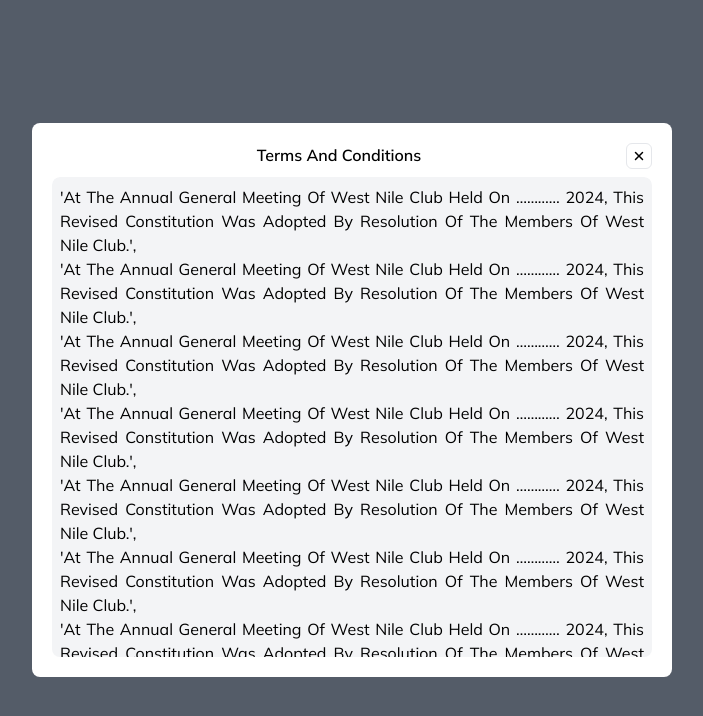
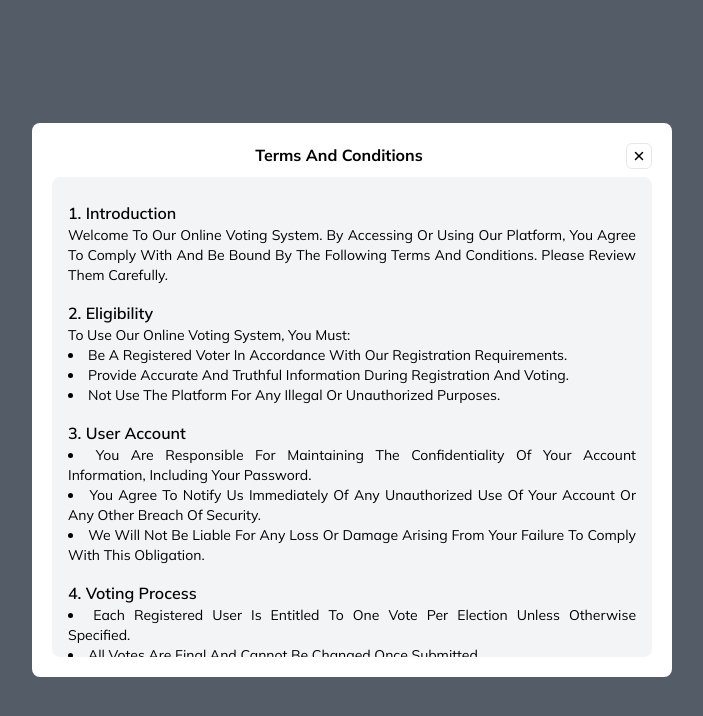
Before and after one commit to Orijadribo/wnc-voting-system, a React (Create React App) app: page /login in a window 1280 px wide. Both pictures are taken after a click on the element "Terms And Conditions". Shown: the top 716 px of the page, without its empty margins (288-991 px from the left). Built offline with nearby package versions, Linux system fonts and the light colour scheme; no server answers.

Commit message:
Terms and conditions

```diff
--- a/src/pages/login/LoginModal.jsx
+++ b/src/pages/login/LoginModal.jsx
@@ -1,5 +1,6 @@
 import React from 'react';
 import { IoClose } from 'react-icons/io5';
+import TermsAndConditions from './TermsAndConditions';
 
 const LoginModal = ({ setShowModal, isChecked, setIsChecked }) => {
   const handleCloseModal = () => {
@@ -18,8 +19,8 @@
         <div className='flex items-center justify-center'>
           <div className='flex flex-col gap-2 items-center justify-center capitalize text-center'>
             <div className=' flex flex-row justify-between w-full'>
-              <div className='flex flex-1 flex-col font-semibold'>
-                terms and conditions
+              <div className='flex flex-1 flex-col font-bold'>
+                Terms and Conditions
               </div>
               <div
                 className='cursor-pointer hover:bg-red-600 hover:text-white p-1 rounded-md border hover:border-red-600'
@@ -30,76 +31,7 @@
             </div>
             <div className='flex flex-col gap-2 max-h-[30rem] overflow-y-auto rounded-lg pb-2'>
               <div className='bg-gray-100 p-2 rounded-lg text-justify'>
-                <p>
-                  'At the Annual General Meeting of West Nile Club held on …………
-                  2024, this Revised Constitution was adopted by resolution of
-                  the members of West Nile Club.',
-                </p>
-                <p>
-                  'At the Annual General Meeting of West Nile Club held on …………
-                  2024, this Revised Constitution was adopted by resolution of
-                  the members of West Nile Club.',
-                </p>
-                <p>
-                  'At the Annual General Meeting of West Nile Club held on …………
-                  2024, this Revised Constitution was adopted by resolution of
-                  the members of West Nile Club.',
-                </p>
-                <p>
-                  'At the Annual General Meeting of West Nile Club held on …………
-                  2024, this Revised Constitution was adopted by resolution of
-                  the members of West Nile Club.',
-                </p>
-                <p>
-                  'At the Annual General Meeting of West Nile Club held on …………
-                  2024, this Revised Constitution was adopted by resolution of
-                  the members of West Nile Club.',
-                </p>
-                <p>
-                  'At the Annual General Meeting of West Nile Club held on …………
-                  2024, this Revised Constitution was adopted by resolution of
-                  the members of West Nile Club.',
-                </p>
-                <p>
-                  'At the Annual General Meeting of West Nile Club held on …………
-                  2024, this Revised Constitution was adopted by resolution of
-                  the members of West Nile Club.',
-                </p>
-                <p>
-                  'At the Annual General Meeting of West Nile Club held on …………
-                  2024, this Revised Constitution was adopted by resolution of
-                  the members of West Nile Club.',
-                </p>
-                <p>
-                  'At the Annual General Meeting of West Nile Club held on …………
-                  2024, this Revised Constitution was adopted by resolution of
-                  the members of West Nile Club.',
-                </p>
-                <p>
-                  'At the Annual General Meeting of West Nile Club held on …………
-                  2024, this Revised Constitution was adopted by resolution of
-                  the members of West Nile Club.',
-                </p>
-                <p>
-                  'At the Annual General Meeting of West Nile Club held on …………
-                  2024, this Revised Constitution was adopted by resolution of
-                  the members of West Nile Club.',
-                </p>
-                <p>
-                  'At the Annual General Meeting of West Nile Club held on …………
-                  2024, this Revised Constitution was adopted by resolution of
-                  the members of West Nile Club.',
-                </p>
-                <p>
-                  'At the Annual General Meeting of West Nile Club held on …………
-                  2024, this Revised Constitution was adopted by resolution of
-                  the members of West Nile Club.',
-                </p>
-                <p>
-                  'At the Annual General Meeting of West Nile Club held on …………
-                  2024, this Revised Constitution was adopted by resolution of
-                  the members of West Nile Club.',
-                </p>
+                <TermsAndConditions />
               </div>
               <div className='flex gap-1 md:gap-2 items-center py-2'>
                 <input
@@ -110,7 +42,7 @@
                   onChange={handleCheckboxChange}
                 />
                 <label htmlFor='terms' className='text-xs'>
-                  i have read and understood the terms and conditions
+                  i have read, understood and agree to the terms and conditions.
                 </label>
               </div>
             </div>
--- /dev/null
+++ b/src/pages/login/TermsAndConditions.jsx
@@ -0,0 +1,121 @@
+import React from 'react';
+
+const TermsAndConditions = () => {
+  return (
+    <div className='p-2'>
+      <div className='py-2'>
+        <p className='font-semibold'>1. Introduction</p>
+        <p className='text-sm'>
+          Welcome to our Online Voting System. By accessing or using our
+          platform, you agree to comply with and be bound by the following terms
+          and conditions. Please review them carefully.
+        </p>
+      </div>
+      <div className='py-2'>
+        <p className='font-semibold'>2. Eligibility </p>
+        <p className='text-sm'>To use our Online Voting System, you must:</p>
+        <li className='text-sm list-inside'>
+          Be a registered voter in accordance with our registration
+          requirements.
+        </li>
+        <li className='text-sm'>
+          Provide accurate and truthful information during registration and
+          voting.
+        </li>
+        <li className='text-sm'>
+          Not use the platform for any illegal or unauthorized purposes.
+        </li>
+      </div>
+      <div className='py-2'>
+        <p className='font-semibold'>3. User Account </p>
+        <li className='text-sm list-inside'>
+          You are responsible for maintaining the confidentiality of your
+          account information, including your password.
+        </li>
+        <li className='text-sm'>
+          You agree to notify us immediately of any unauthorized use of your
+          account or any other breach of security.
+        </li>
+        <li className='text-sm'>
+          We will not be liable for any loss or damage arising from your failure
+          to comply with this obligation.
+        </li>
+      </div>
+      <div className='py-2'>
+        <p className='font-semibold'>4. Voting Process </p>
+        <li className='text-sm'>
+          Each registered user is entitled to one vote per election unless
+          otherwise specified.
+        </li>
+        <li className='text-sm'>
+          All votes are final and cannot be changed once submitted.
+        </li>
+        <li className='text-sm'>
+          The voting period will be clearly communicated, and votes must be cast
+          within this period.
+        </li>
+      </div>
+      <div className='py-2'>
+        <p className='font-semibold'>5. Data Privacy</p>
+        <li className='text-sm'>
+          We are committed to protecting your privacy. All personal data will be
+          handled in accordance with our Privacy Policy.
+        </li>
+        <li className='text-sm'>
+          By using the platform, you consent to the collection, use, and sharing
+          of your information as described in our Privacy Policy.
+        </li>
+      </div>
+      <div className='py-2'>
+        <p className='font-semibold'>6. Security </p>
+        <li className='text-sm'>
+          We implement appropriate technical and organizational measures to
+          ensure the security of the voting process and the data collected.
+        </li>
+        <li className='text-sm'>
+          However, we cannot guarantee absolute security, and you agree to use
+          the platform at your own risk.
+        </li>
+      </div>
+      <div className='py-2'>
+        <p className='font-semibold'>7. Prohibited Conduct</p>
+        <li className='text-sm'>
+          You agree not to engage in any activity that interferes with or
+          disrupts the operation of the platform.
+        </li>
+        <li className='text-sm'>
+          You must not attempt to gain unauthorized access to any part of the
+          platform, other users' accounts, or any systems or networks connected
+          to the platform.
+        </li>
+      </div>
+      <div className='py-2'>
+        <p className='font-semibold'>8. Termination</p>
+        <li className='text-sm'>
+          We reserve the right to suspend or terminate your access to the
+          platform at any time, with or without cause, and with or without
+          notice.
+        </li>
+        <li className='text-sm'>
+          Upon termination, your right to use the platform will immediately
+          cease.
+        </li>
+      </div>
+      <div className='py-2'>
+        <p className='font-semibold'>9. Contact Information </p>
+        <li className='text-sm'>
+          If you have any questions about these terms and conditions, please
+          contact the chairman's office.
+        </li>
+      </div>
+      <div className='py-2'>
+        <p className='text-sm'>
+          By using our Online Voting System, you acknowledge that you have read,
+          understood, and agree to be bound by these terms and conditions.
+        </p>
+      </div>
+    </div>
+  );
+};
+
+export default TermsAndConditions;
```
